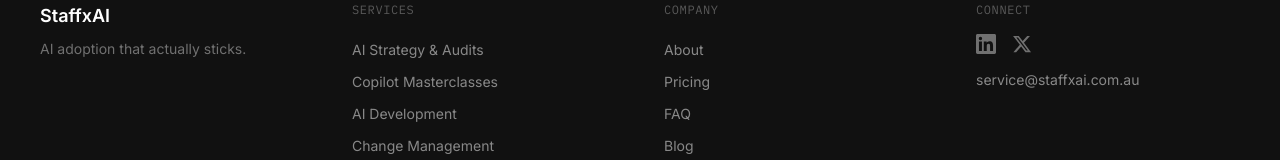
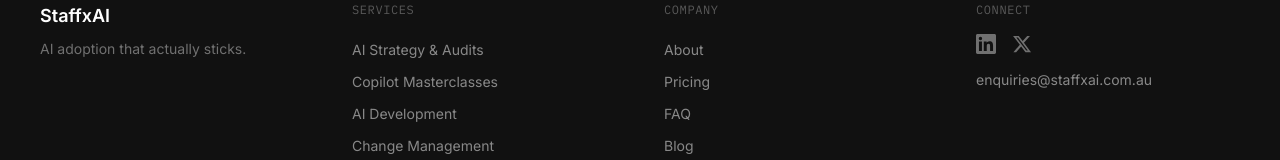
Before and after one commit to joelfmorris/staffxai-site, a React (Vite) app: page / in a window 1280 px wide. Shown: the part 7865-8025 px from the top of the page. Built offline with nearby package versions, Linux system fonts and the light colour scheme.

Commit message:
Update site content

```diff
--- a/src/config.js
+++ b/src/config.js
@@ -11,10 +11,10 @@ export const BRAND = {
     "Guaranteed rates of AI adoption, or you pay $0. Strategy, education, and implementation that your team will actually use.",
   cta: "Book an intro",
   calendlyUrl: "https://calendly.com/joel-staffxai/30min",
-  email: "service@staffxai.com.au",
+  email: "enquiries@staffxai.com.au",
   social: {
     linkedin: "https://linkedin.com/company/staffxai",
-    x: "https://x.com/staffxai",
+    x: "https://x.com/StaffxAI_au",
   },
 };
 
```
